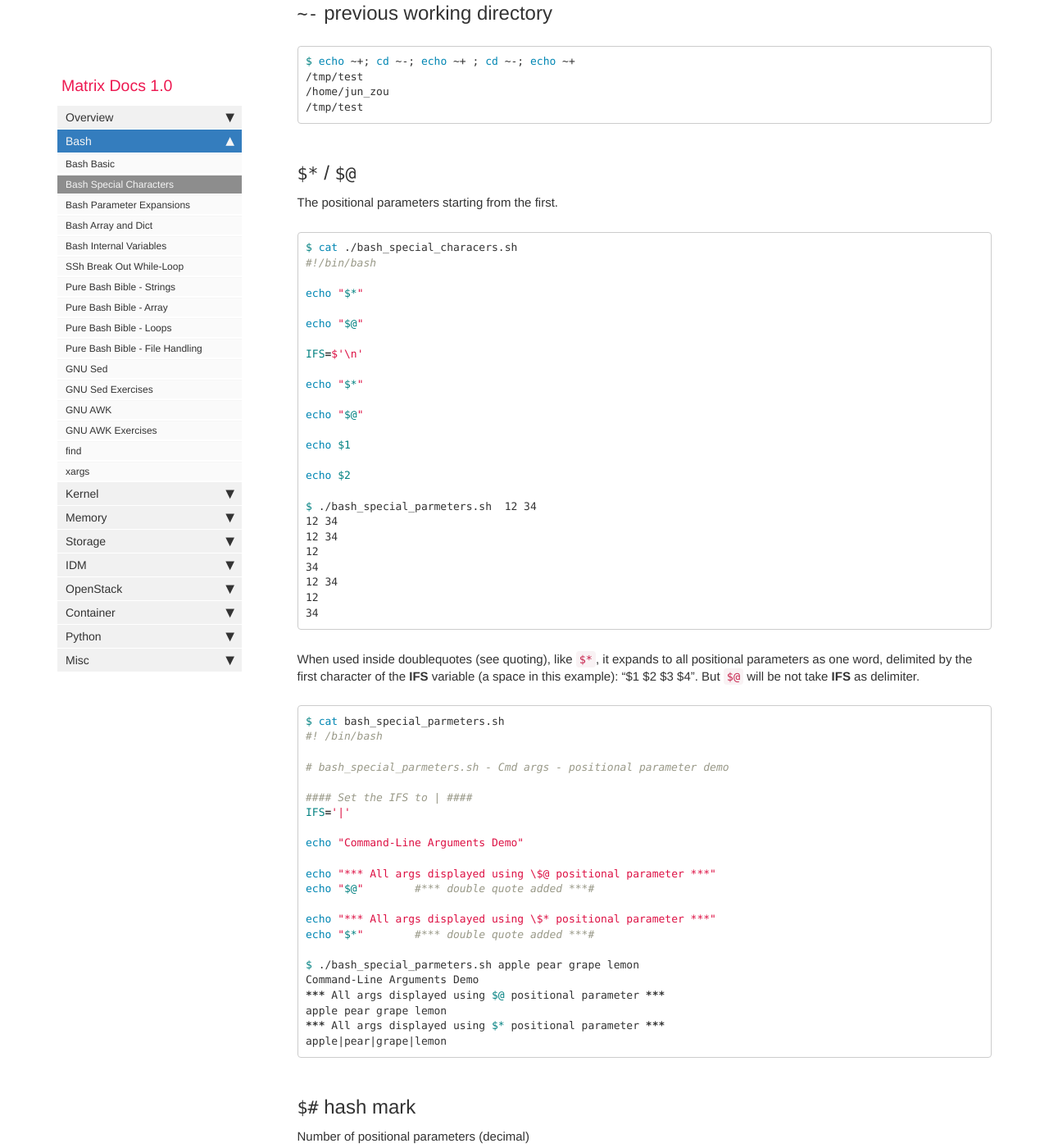
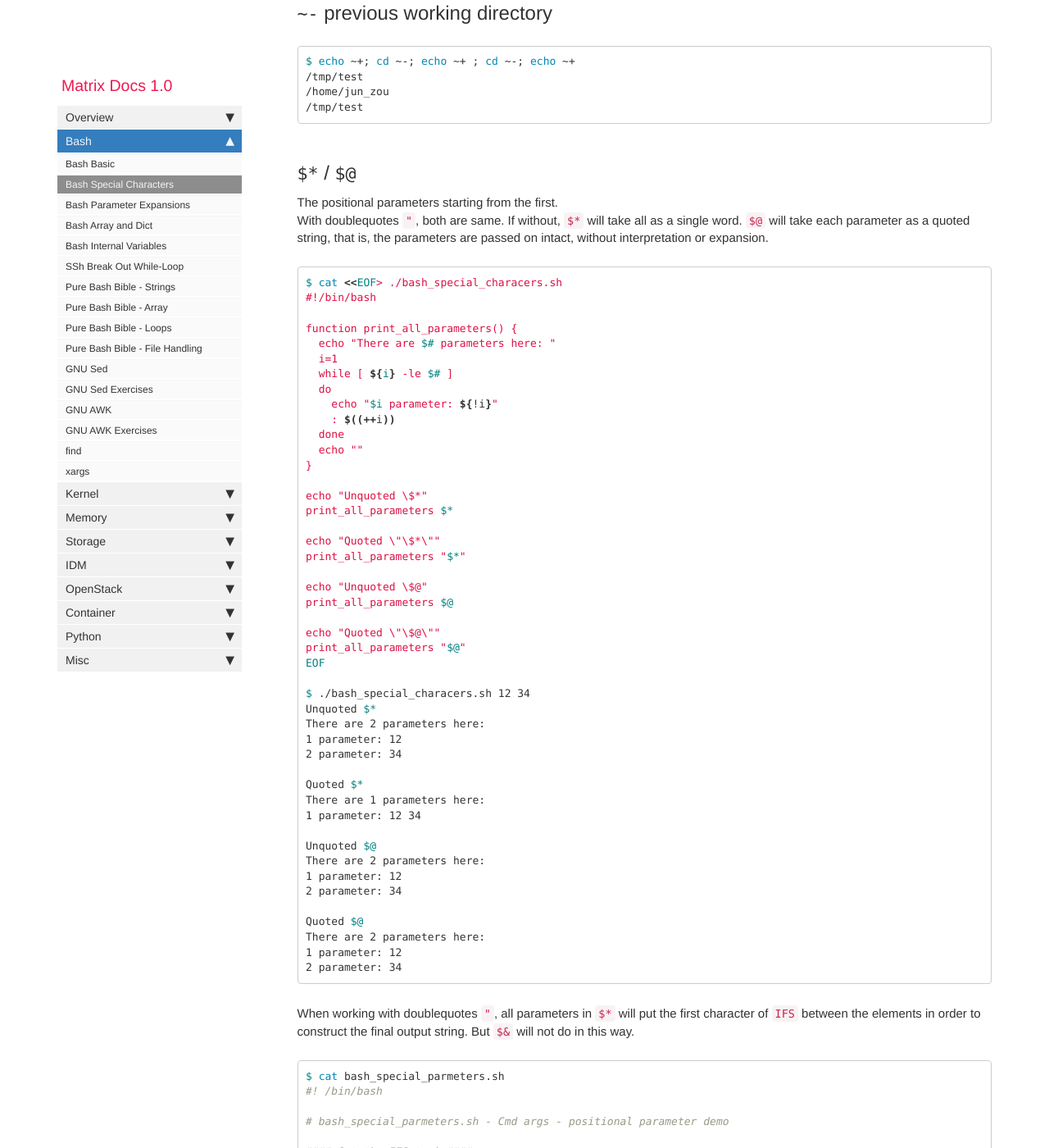
Before and after one commit to matrixzj/documentations, a Jekyll site: the page built from pages/bash/bash_special_characters.md, in a window 1280 px wide and 1400 px high, scrolled down 6690 px. Shown: the whole window at 82% size. Built offline with Jekyll 4.4.1, drawn with Linux system fonts in a browser that asks for light colours; comment, search, counter and statistics services are not loaded.

Commit message:
There are 1 files have been modified at 2023-11-21 08:10:48 . 	-rw-rw-r-- 1 jzou jzou 9032 Nov 21 08:06 pages/bash/bash_special_characters.md No files have been added. No files have been deleted. No file type has been changed.

````diff
--- a/pages/bash/bash_special_characters.md
+++ b/pages/bash/bash_special_characters.md
@@ -248,35 +248,57 @@ $ echo ~+; cd ~-; echo ~+ ; cd ~-; echo ~+
 
 ## `$*` / `$@`
 The positional parameters starting from the first.
+With doublequotes `"`, both are same. If without, `$*` will take all as a single word. `$@` will take each parameter as a quoted string, that is, the parameters are passed on intact, without interpretation or expansion.
 ```bash
-$ cat ./bash_special_characers.sh
+$ cat <<EOF> ./bash_special_characers.sh
 #!/bin/bash
 
-echo "$*"
+function print_all_parameters() {
+  echo "There are $# parameters here: "
+  i=1
+  while [ ${i} -le $# ]
+  do
+    echo "$i parameter: ${!i}"
+    : $((++i))
+  done
+  echo ""
+}
 
-echo "$@"
+echo "Unquoted \$*"
+print_all_parameters $*
 
-IFS=$'\n'
+echo "Quoted \"\$*\""
+print_all_parameters "$*"
 
-echo "$*"
+echo "Unquoted \$@"
+print_all_parameters $@
 
-echo "$@"
+echo "Quoted \"\$@\""
+print_all_parameters "$@"
+EOF
 
-echo $1
+$ ./bash_special_characers.sh 12 34
+Unquoted $*
+There are 2 parameters here:
+1 parameter: 12
+2 parameter: 34
 
-echo $2
+Quoted $*
+There are 1 parameters here:
+1 parameter: 12 34
 
-$ ./bash_special_parmeters.sh  12 34
-12 34
-12 34
-12
-34
-12 34
-12
-34
+Unquoted $@
+There are 2 parameters here:
+1 parameter: 12
+2 parameter: 34
+
+Quoted $@
+There are 2 parameters here:
+1 parameter: 12
+2 parameter: 34
 ```
 
-When used inside doublequotes (see quoting), like `$*`, it expands to all positional parameters as one word, delimited by the first character of the **IFS** variable (a space in this example): "$1 $2 $3 $4". But `$@` will be not take **IFS** as delimiter.
+When working with doublequotes `"`, all parameters in `$*` will put the first character of `IFS` between the elements in order to construct the final output string. But `$&` will not do in this way.
 ```bash
 $ cat bash_special_parmeters.sh
 #! /bin/bash
````
